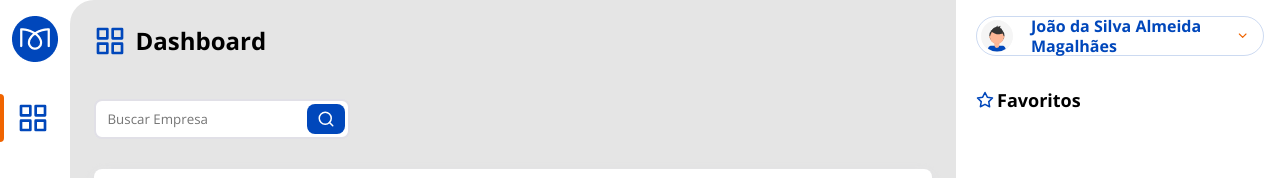
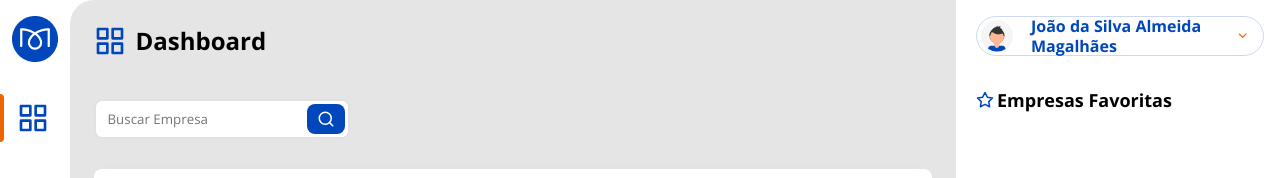
Before and after one commit to gabrielcarneiro97/stocks-panel, a React (Create React App) app: page / in a window 1280 px wide. Shown: the top 178 px of the page. Built offline with nearby package versions, Linux system fonts and the light colour scheme.

Commit message:
ajustes na API

```diff
--- a/src/components/Favorites/Favorites.tsx
+++ b/src/components/Favorites/Favorites.tsx
@@ -62,7 +62,7 @@ export default function Favorites() {
       <Title>
         <FiStar size={18} color={theme.colors.primary} style={{ marginRight: 3 }} />
         {' '}
-        Favoritos
+        Empresas Favoritas
       </Title>
       <Cards isEmpty={favorites.length === 0}>
         {
--- a/src/components/MainContent/components/Chart/Chart.tsx
+++ b/src/components/MainContent/components/Chart/Chart.tsx
@@ -82,14 +82,12 @@ export default function Chart() {
   const [chartData, setChartData] = useState<ChartData[] | undefined>(undefined);
 
   useEffect(() => {
-    console.log('here');
     if (company) {
       getChartData(company.symbol);
     }
   }, [company?.symbol]);
 
   useEffect(() => {
-    console.log('chartDataResult', chartDataResult);
     if (chartDataResult.isLoading || chartDataResult.isFetching) return;
 
     if (chartDataResult.isSuccess) {
--- a/src/store/apis/iexApi.ts
+++ b/src/store/apis/iexApi.ts
@@ -2,7 +2,7 @@ import { createApi, fetchBaseQuery } from '@reduxjs/toolkit/query/react';
 import { actions, RootState } from 'store';
 import { ChartData, Company } from '../slices/companiesSlice';
 
-const TOKEN = 'Tpk_69c194138e45487194bbb5d37ecb1896';
+const TOKEN = 'pk_033317161d4e4f25ac1120d1e7b87ed7';
 
 const quoteToCompany : (quote : any) => Company = (quote) => ({
   name: quote.companyName,
@@ -14,7 +14,7 @@ const quoteToCompany : (quote : any) => Company = (quote) => ({
 
 export const iexApi = createApi({
   reducerPath: 'iexApi',
-  baseQuery: fetchBaseQuery({ baseUrl: 'https://sandbox.iexapis.com/stable/' }),
+  baseQuery: fetchBaseQuery({ baseUrl: 'https://cloud.iexapis.com/stable/' }),
   endpoints: (builder) => ({
     getCompanyBySymbol: builder.query<Company, string>({
       keepUnusedDataFor: 10,
@@ -48,7 +48,7 @@ export const iexApi = createApi({
       },
     }),
     getChartDataBySymbol: builder.query<ChartData[], string>({
-      query: (symbol) => `/stock/${symbol}/chart/dynamic?token=${TOKEN}&chartSimplify=true&chartLast=20`,
+      query: (symbol) => `/stock/${symbol}/chart/dynamic?token=${TOKEN}&chartLast=20`,
       keepUnusedDataFor: 0,
       transformResponse: (response : any) => response.data.map(
         (r : any) => ({ label: r.label, value: r.close }),
```
